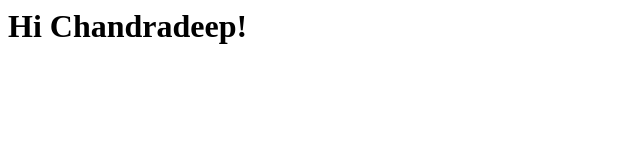
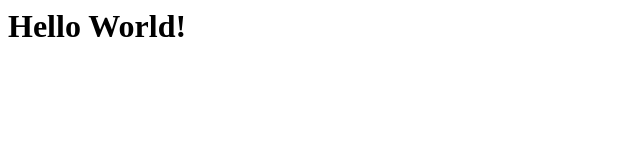
Before and after one commit to Chandradeep007/Test, a plain HTML site: page pages/index.html in a window 1280 px wide. Shown: the whole page, without its empty margins (0-640 px from the left). Drawn offline with Linux system fonts and the light colour scheme.

Commit message:
change title

```diff
--- a/pages/index.html
+++ b/pages/index.html
@@ -1 +1 @@
-<h1>Hi Chandradeep!</h1>
+<h1>Hello World!</h1>
```
